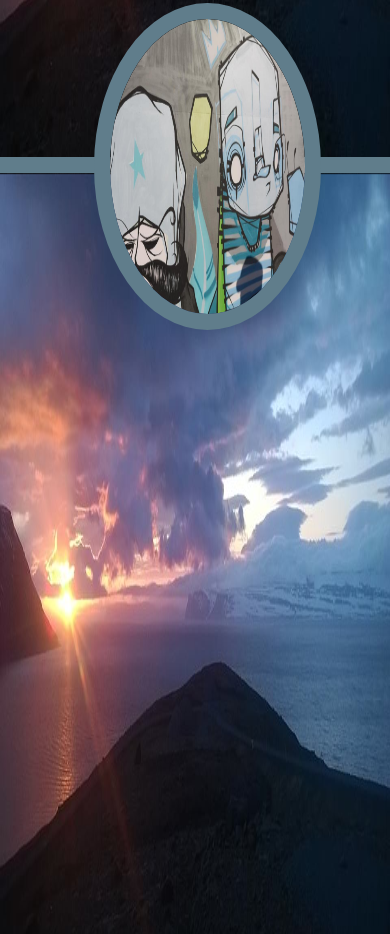
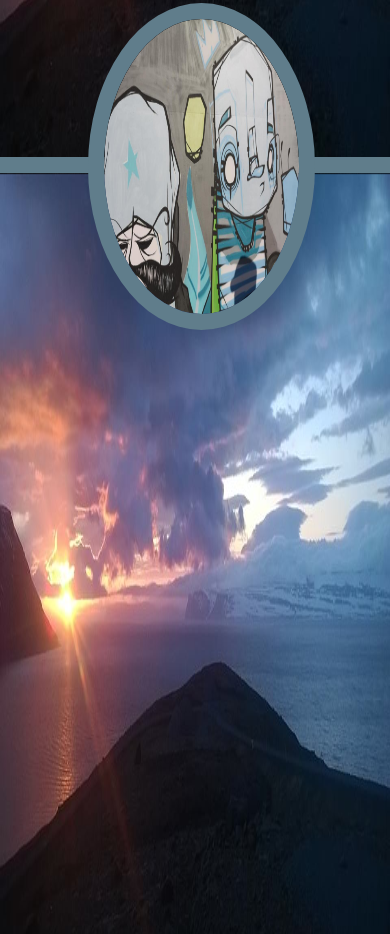
Before and after one commit to OlivierCadoz/Portfolio-Olivier, a plain HTML site: page index.html in a window 390 px wide. Shown: the part 670-1604 px from the top of the page. Drawn offline with Linux system fonts and the light colour scheme.

Commit message:
twenty-fifth commit

```diff
--- a/style/sass/style.scss
+++ b/style/sass/style.scss
@@ -303,7 +303,7 @@ nav{
     height: 35vh;
     width: 50vw;
     bottom: -18.5vh;
-    left: 24vw;
+    left: 22.5vw;
   }
 }
 
@@ -356,21 +356,21 @@ nav{
 
 }
 
-@media screen and (min-width: 362px) and (max-width: 980px) {
+@media screen and (min-width: 361px) and (max-width: 980px) {
   .sthg{
     flex-direction: row;
     justify-content: space-around;
-    align-items: center;
+    align-items: flex-end;
     height: 100vh;
-    margin: 0;
+    margin-top: 5vh;
     .mymy{
-      margin: 0;
+      height: 80vh;
       width: 40vw;
     }
   }
 }
 
-@media screen and (max-width: 980px) {
+@media screen and (max-width: 360px) {
   .sthg{
     height: 200vh;
     flex-direction: column;
```
Also changed, not shown: style/css/style.css, 1 other file.
